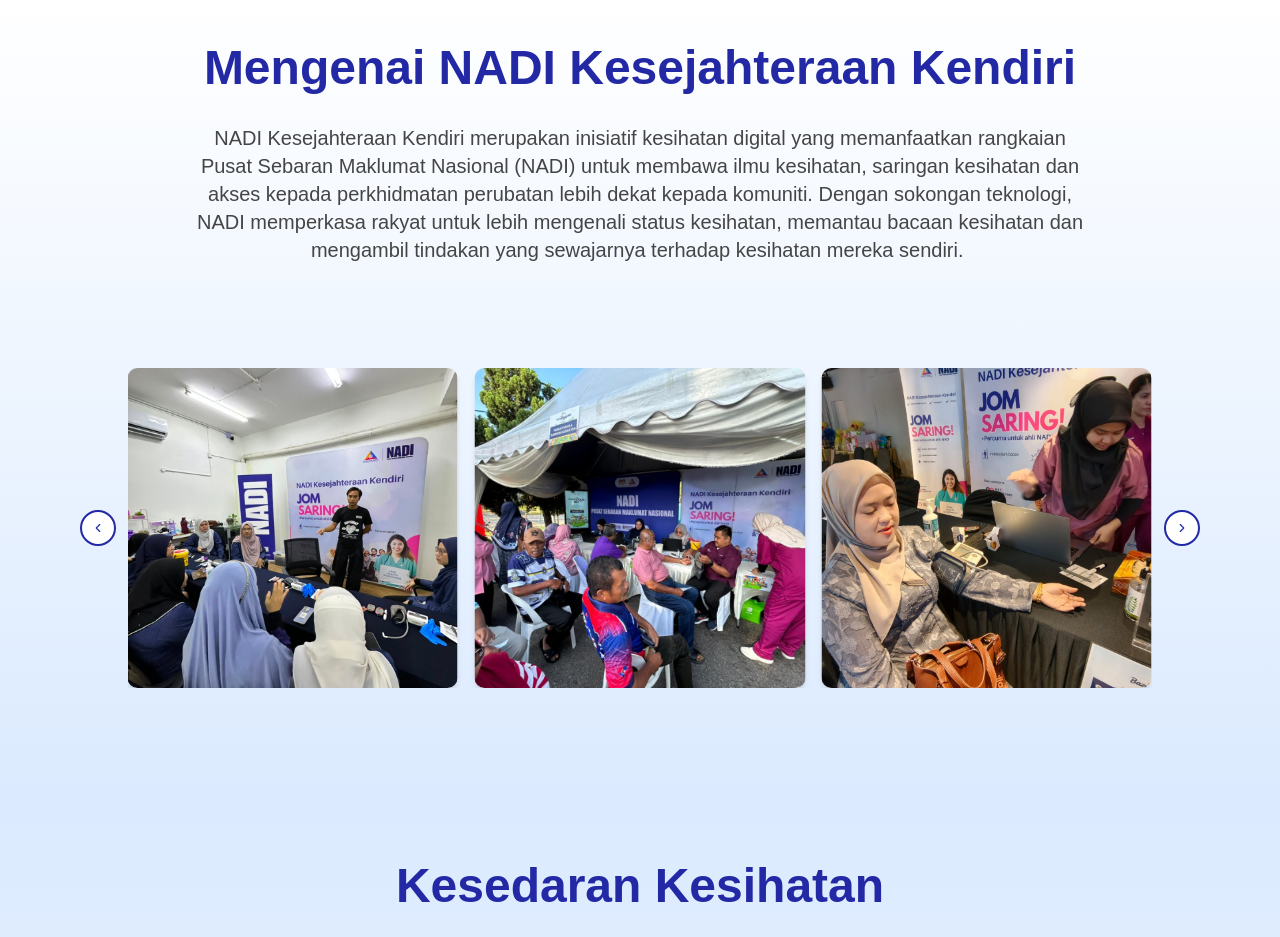
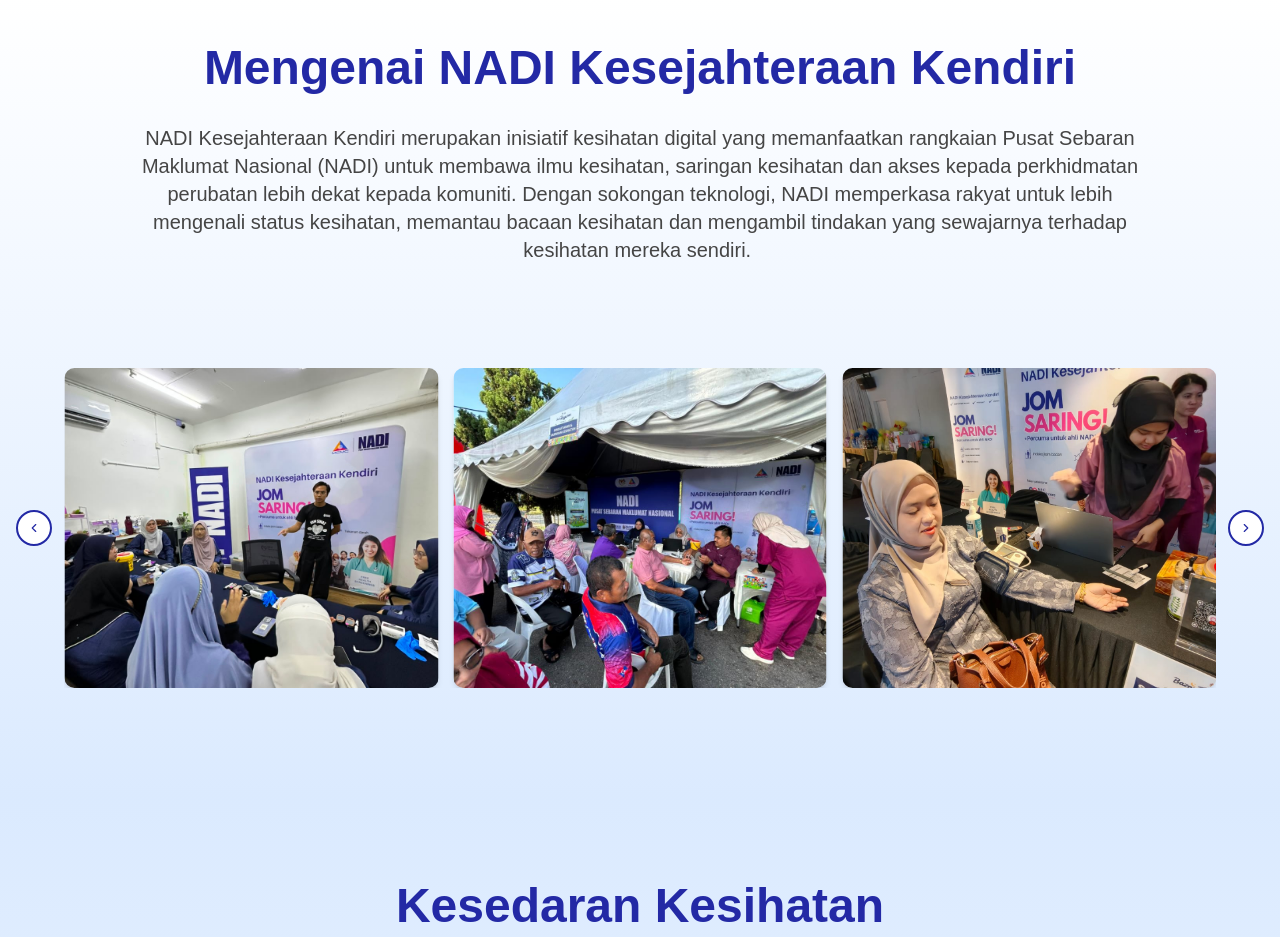
Before and after one commit to ameera-hussain/nadi-wellbeing, a React (Vite) app in the folder apps/web/: page / in a window 1280 px wide. Shown: the part 815-1752 px from the top of the page. Built offline with nearby package versions, Linux system fonts and the light colour scheme.

Commit message:
layout adjustments

```diff
--- a/apps/web/src/components/About.tsx
+++ b/apps/web/src/components/About.tsx
@@ -51,13 +51,13 @@
       {/* Title and description */}
       <div className="max-w-5xl w-full flex flex-col items-center gap-4 sm:gap-6 md:gap-8">
         <SectionTitle className="text-[#2329a5]">{t("about.title")}</SectionTitle>
-        <SectionSubtitle className="whitespace-pre-wrap text-[#454545] max-w-4xl">
+        <SectionSubtitle className="whitespace-pre-wrap text-[#454545] max-w-5xl">
           {t("about.intro")}
         </SectionSubtitle>
       </div>
 
       {/* Photo carousel */}
-      <Carousel opts={{ loop: true }} className="w-full max-w-5xl py-16">
+      <Carousel opts={{ loop: true }} className="w-full max-w-6xl py-16">
         <CarouselContent>
           {photos.map((photo, index) => (
             <CarouselItem key={index} className="md:basis-1/2 lg:basis-1/3">
--- a/apps/web/src/components/HealthAdvocacy.tsx
+++ b/apps/web/src/components/HealthAdvocacy.tsx
@@ -77,7 +77,7 @@
     <div id="healthAdvocacy" className="flex flex-col items-center gap-8 bg-gradient-to-b from-blue-100 to-white px-4 py-8 text-center sm:gap-10 sm:px-6 md:gap-16 md:py-16 lg:px-8">
       {/* Header */}
       <div className="flex max-w-4xl flex-col items-center gap-2 sm:gap-3 md:gap-4">
-        <SectionTitle className="text-[#2329a5]">
+        <SectionTitle className="text-[#2329a5] pt-5">
           {t("healthAdvocacy.title")}
         </SectionTitle>
         <SectionSubtitle className="text-[#454545]">
```
